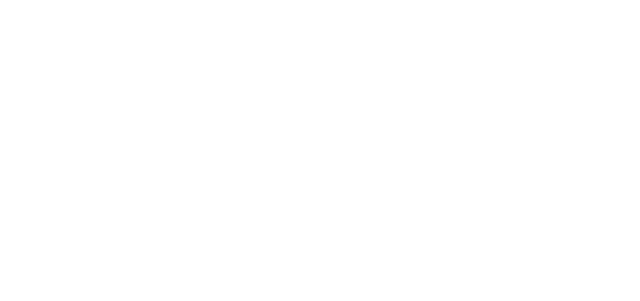
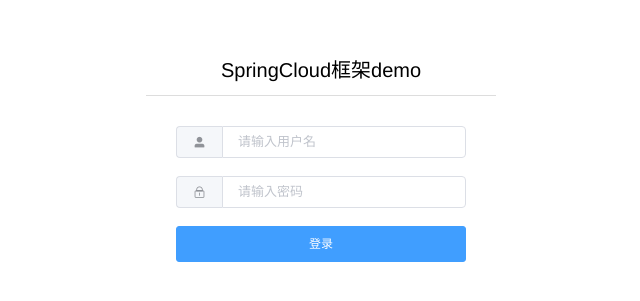
Before and after one commit to tianyao9hen/springcloud-demo, a Vue app in the folder springcloud-vue/: page /login in a window 1280 px wide. Shown: the part 165-466 px from the top of the page, without its empty margins (319-959 px from the left). Built offline with nearby package versions, Linux system fonts and the light colour scheme.

Commit message:
登陆页面以及cookie和token的保存

```diff
--- a/springcloud-vue/package.json
+++ b/springcloud-vue/package.json
@@ -10,6 +10,7 @@
     "axios": "^0.19.2",
     "core-js": "^3.6.5",
     "element-ui": "^2.13.2",
+    "qs": "^6.9.4",
     "vue": "^2.6.11",
     "vue-router": "^3.2.0",
     "vuex": "^3.4.0"
--- a/springcloud-vue/src/App.vue
+++ b/springcloud-vue/src/App.vue
@@ -4,6 +4,13 @@
   </div>
 </template>
 
+<script>
+  export default {
+      name: 'App',
+  }
+</script>
+
 <style>
+  @import "assets/css/base.css";
 
 </style>
--- /dev/null
+++ b/springcloud-vue/src/assets/css/base.css
@@ -0,0 +1,31 @@
+:root {
+    --color-text: #292929;
+    --color-high-text: #ff5777;
+    --color-tint: #ff8198;
+    --color-background: #fff;
+    --font-size: 14px;
+    --line-height: 1.5;
+}
+
+*,
+*::before,
+*::after {
+    margin: 0;
+    padding: 0;
+    box-sizing: border-box;
+}
+
+body {
+    font-family: "Helvetica Neue",Helvetica,"PingFang SC","Hiragino Sans GB","Microsoft YaHei","微软雅黑",Arial,sans-serif;
+    user-select: none; /* 禁止用户鼠标在页面上选中文字/图片等 */
+    -webkit-tap-highlight-color: transparent; /* webkit是苹果浏览器引擎，tap点击，highlight背景高亮，color颜色，颜色用数值调节 */
+    background: var(--color-background);
+    color: var(--color-text);
+    /* rem vw/vh */
+    width: 100vw;
+}
+
+a {
+    color: var(--color-text);
+    text-decoration: none;
+}
--- /dev/null
+++ b/springcloud-vue/src/common/cookieUtils.js
@@ -0,0 +1,23 @@
+/**
+ * Created by admin on 2020/7/16.
+ */
+export function setCookie(key,value,seconds){
+    let exdate = new Date();
+    exdate.setTime(exdate.getTime()+seconds * 1000);
+    window.document.cookie = key + "=" + escape(value) + ((seconds == null) ? "" : ";expires=" + exdate.toUTCString())
+}
+
+export function removeCookie(key) {
+    setCookie(key,'',-1);
+}
+
+export function getCookie(key){
+    let cookieArr = window.document.cookie.split(';');
+    for(let i = 0; i < cookieArr.length; i++) {
+        let arr = cookieArr[i].split('=');
+        if(arr[0] === key) {
+            return arr[1];
+        }
+    }
+    return false;
+}
--- a/springcloud-vue/src/network/auth.js
+++ b/springcloud-vue/src/network/auth.js
@@ -2,3 +2,14 @@
  * Created by admin on 2020/7/16.
  */
 import {request} from './request'
+import Qs from 'qs'
+
+const preUrl = '/auth';
+
+export function login(param){
+    return request({
+        url: preUrl + '/login',
+        method: 'post',
+        data: Qs.stringify(param),
+    })
+}
--- a/springcloud-vue/src/views/common/Login.vue
+++ b/springcloud-vue/src/views/common/Login.vue
@@ -1,16 +1,127 @@
 <template>
-    <div id="login-template">
-
+    <div class="login-wrap">
+        <div class="ms-login">
+            <div class="ms-title">SpringCloud框架demo</div>
+            <el-form :model="ruleForm" :rules="rules" ref="ruleForm" label-width="0px" class="ms-content"
+                     v-loading="loginLoading"
+                     element-loading-text="登陆中，请稍后！"
+                     element-loading-spinner="el-icon-loading">
+                <el-form-item prop="loginName">
+                    <el-input v-model="ruleForm.loginName" placeholder="请输入用户名">
+                        <el-button slot="prepend" class="el-icon-user-solid"></el-button>
+                    </el-input>
+                </el-form-item>
+                <el-form-item prop="loginPassword">
+                    <el-input type="password" placeholder="请输入密码" v-model="ruleForm.loginPassword">
+                        <el-button slot="prepend" class="el-icon-lock"></el-button>
+                    </el-input>
+                </el-form-item>
+                <div class="login-btn">
+                    <el-button type="primary" @click="login()">登录</el-button>
+                </div>
+            </el-form>
+        </div>
     </div>
 </template>
 
 <script>
+    import {login} from 'network/auth'
+    import {setCookie,removeCookie} from 'common/cookieUtils'
+
     export default {
-        name: 'Login.vue'
+        name: 'Login.vue',
+        data(){
+            return {
+                loginLoading: false,
+                ruleForm: {
+                    loginName: '',
+                    loginPassword: ''
+                },
+                rules: {
+                    loginName: [
+                        { required: true, message: '请输入用户名', trigger: 'blur' }
+                    ],
+                    loginPassword: [
+                        { required: true, message: '请输入密码', trigger: 'blur' }
+                    ]
+                }
+            }
+        },
+        methods: {
+            login(){
+                this.$refs.ruleForm.validate(valid => {
+                    if (valid) {
+                        this.loginLoading = true;
+                        login(this.ruleForm).then(res => {
+                            this.loginLoading = false;
+                            let result = res.data;
+                            if(result.success){
+                                //登陆成功
+                                this.$refs.ruleForm.resetFields();
+                                //result.result
+                                setCookie('loginName',this.ruleForm.loginName,172800);
+                                setCookie('loginPassword',this.ruleForm.loginPassword,172800);
+                                sessionStorage.setItem('authorization',result.result.token);
+                            }else{
+                                //登陆失败
+                                this.$message({
+                                    showClose: true,
+                                    message: result.error,
+                                    type: 'error',
+                                    center: true
+                                });
+                                removeCookie('loginName');
+                                removeCookie('loginPassword');
+                                sessionStorage.removeItem('authorization');
+                            }
+                        })
+                    } else {
+                        //验证失败
+                        return false;
+                    }
+                })
+            },
+        }
     }
 
 </script>
 
 <style scoped>
-
+    .login-wrap{
+        width:100vw;
+        height:100vh;
+    }
+    .ms-title{
+        width:100%;
+        line-height: 50px;
+        text-align: center;
+        font-size:20px;
+        color: #000;
+        border-bottom: 1px solid #ddd;
+    }
+    .ms-login{
+        position: absolute;
+        left:50%;
+        top:50%;
+        width:350px;
+        margin:-190px 0 0 -175px;
+        border-radius: 5px;
+        background: rgba(255,255,255, 1);
+        overflow: hidden;
+    }
+    .ms-content{
+        padding: 30px 30px;
+    }
+    .login-btn{
+        text-align: center;
+    }
+    .login-btn button{
+        width:100%;
+        height:36px;
+        margin-bottom: 10px;
+    }
+    .login-tips{
+        font-size:12px;
+        line-heigh:#000;
+    }
 </style>
--- /dev/null
+++ b/springcloud-vue/vue.config.js
@@ -0,0 +1,18 @@
+/**
+ * Created by admin on 2020/7/16.
+ */
+module.exports = {
+    configureWebpack: {
+        resolve: {
+            alias: {
+                'assets': '@/assets',
+                'common': '@/common',
+                'components': '@/components',
+                'network': '@/network',
+                'router': '@/router',
+                'store': '@/store',
+                'views': '@/views',
+            }
+        }
+    }
+}
```
Also changed, not shown: springcloud-vue/src/router/index.js (+7 -1 lines), 1 other file (tests, documents, lock files or other folders).
